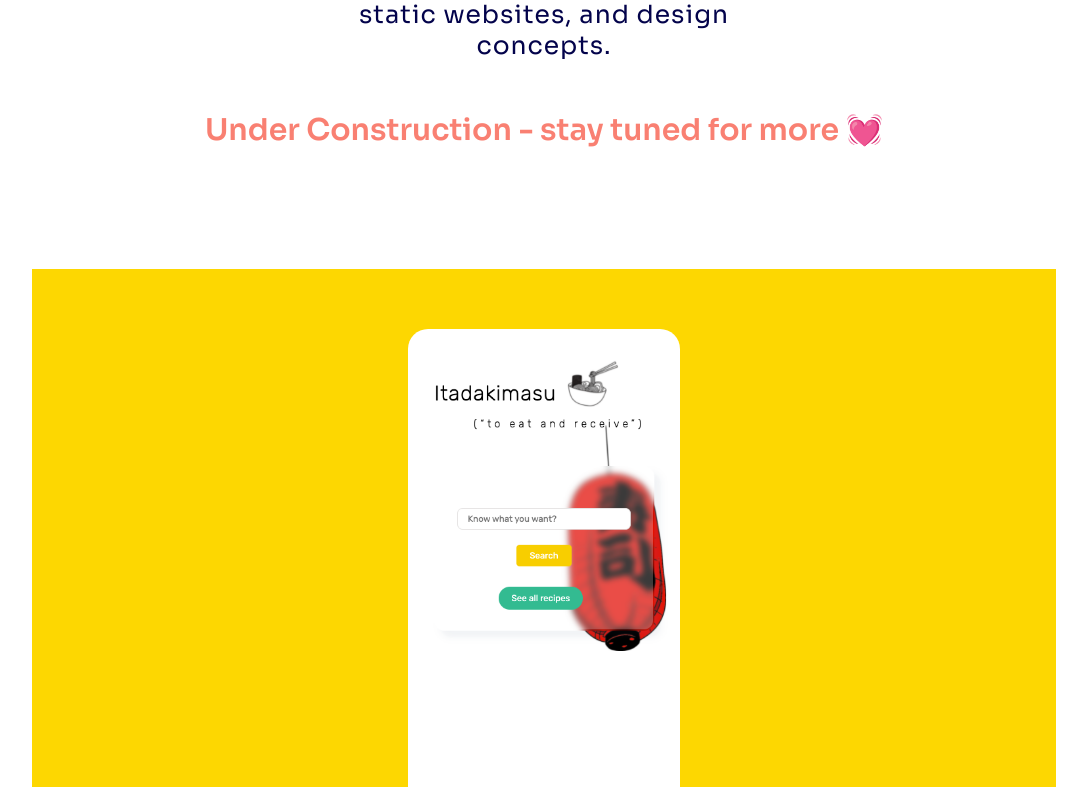
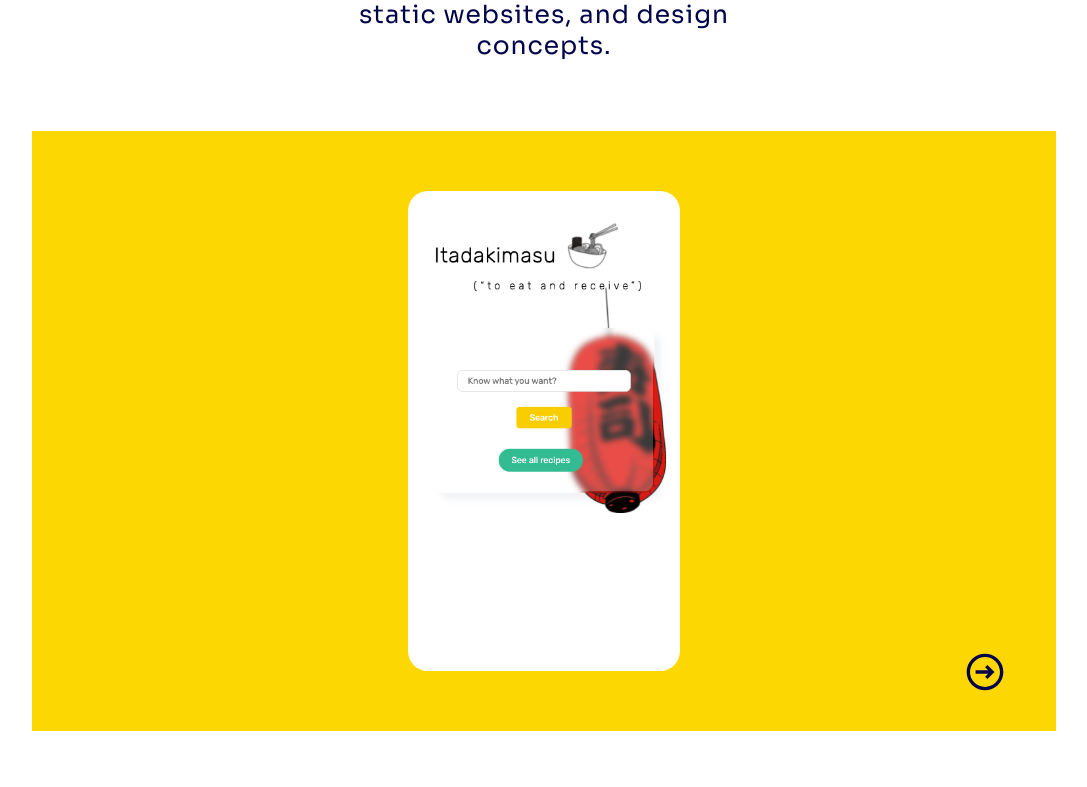
Before and after one commit to ediheid/portfolio-frontend, a React (Create React App) app: page /home/projects in a window 1280 px wide. Shown: the part 330-1117 px from the top of the page, without its empty margins (96-1183 px from the left). Built offline with nearby package versions, Linux system fonts and the light colour scheme; no server answers.

Commit message:
Updated cursor:pointer on all clickable elements, setup main design in classes for project cards - ready to merge into main and test

```diff
--- a/src/Views/Contact/contact.scss
+++ b/src/Views/Contact/contact.scss
@@ -100,6 +100,8 @@
 
       background: $blue-jeans;
       color: $snow;
+
+      cursor: pointer;
 
       &:hover {
         background-color: $prussian-green;
--- a/src/Views/Projects/Projects.js
+++ b/src/Views/Projects/Projects.js
@@ -2,11 +2,14 @@ import React, { useState } from "react";
 import NavBar from "../../Components/NavBar/NavBar";
 // Images
 import itadakimasuMobileHome from "./static/itadakimasu-mobile-home.png";
+import itadakimasuDesktopPreview from "./static/itadakimasu-desktop-preview.png";
 // React-card-flip
 import ReactCardFlip from "react-card-flip";
 // Icons
 import { CgArrowRightO } from "react-icons/cg";
 import { CgArrowLeftO } from "react-icons/cg";
+import { RiDoubleQuotesL } from "react-icons/ri";
+import { RiDoubleQuotesR } from "react-icons/ri";
 
 const Projects = () => {
   //  React-card-flip state hook
@@ -28,21 +31,11 @@ const Projects = () => {
           design concepts.
         </p>
 
-        {/* // !!! To delete under construction once I have added more */}
-        <h2 className="under-construction">
-          Under Construction - stay tuned for more 💓{" "}
-        </h2>
+        {/* // ! Testing flip card.. */}
+        {/* // ! Breakdown into Components - every card will be different */}
+        {/* ReactCardFlip needs two children in order to function */}
 
-        {/* <div className="project-card-japanese-api all-cards">
-          <img
-            className="mobile-img-view"
-            src={itadakimasuMobileHome}
-            alt="Mobile view of Japanese API recipe search site, 'Itadakimasu, to eat and receive - a simple homepage with a search bar and a lantern illustration behind a glass card."
-          />
-        </div> */}
-
-        {/* // ? Testing flip card.. */}
-
+        {/* // ? Japanese Api Card.. */}
         <ReactCardFlip
           isFlipped={isFlipped}
           flipDirection="horizontal"
@@ -52,13 +45,15 @@ const Projects = () => {
           // True rotates the card in the same direction..
           infinite="true"
         >
-          {/* // ! Front */}
+          {/* // ?  Front */}
           <div className="project-card-japanese-api all-cards">
             <img
               className="mobile-img-view"
               src={itadakimasuMobileHome}
               alt="Mobile view of Japanese API recipe search site, 'Itadakimasu, to eat and receive - a simple homepage with a search bar and a lantern illustration behind a glass card."
             />
+
+            {/* Button to flip card for more info */}
             <button
               className="flip-button front-button"
               onClick={handleFlipClick}
@@ -67,13 +62,36 @@ const Projects = () => {
             </button>
           </div>
 
-          {/* // ! Back */}
-          <div className="project-card-japanese-api all-cards back-card">
+          {/* // ?  Back */}
+          <div className="project-card-japanese-api all-cards back-card japanese-api-back">
+            <h2 className="back-card-heading">Itadakimasu</h2>
+
+            <p className="back-card-paragraph">
+              A simple React app utilising a recipe search API, narrowed down to
+              a specific cuisine along with other parameters, conditions and
+              styling, resulting in the user being able to effortlessly search
+              for their favourite Japanese dish.
+              <span className="itadakimasu-quote-span">
+                <RiDoubleQuotesL fontSize="2rem" />
+                <i> Itadakimasu! </i>
+                <RiDoubleQuotesR />
+              </span>
+            </p>
+
+            <a
+              className="website-link"
+              href="https://epic-hypatia-0d24fe.netlify.app/"
+              target="_blank"
+              rel="noreferrer noopener"
+            >
+              Link to site
+            </a>
+
+            {/* Button back to front of card */}
             <button
               className="flip-button back-button"
               onClick={handleFlipClick}
             >
-              {" "}
               <CgArrowLeftO />
             </button>
           </div>
--- a/src/Views/Projects/projects.scss
+++ b/src/Views/Projects/projects.scss
@@ -9,16 +9,6 @@
   flex-direction: column;
   align-items: center;
 }
-
-// !!! To delete under construction once I have added more
-.under-construction {
-  font-family: $intro-font-family;
-  font-size: 3rem;
-  color: $salmon;
-  text-align: center;
-  margin: 50px;
-}
-// !!! ====================================
 
 .project-page-heading {
   margin: 130px 0 0 0;
@@ -50,13 +40,53 @@
   height: 400px;
 }
 
-// ! Back card-dimensions
+// ! Back card-dimensions and overall styling!
 .back-card {
   width: 80vw;
-  height: 80vh;
+  height: 600px;
+  font-family: $main-font-thin-font-family;
+  color: $main-site-blue;
+
+  letter-spacing: 2px;
+
+  .back-card-heading {
+    font-size: 3rem;
+    margin: 0 0 1rem 0;
+  }
+
+  .back-card-paragraph {
+    font-size: 1.5rem;
+    // font-family: $main-font-regular-font-family;
+    line-height: 2rem;
+
+    text-align: center;
+    width: 80%;
+
+    padding: 1rem;
+  }
+
+  .website-link {
+    margin: 5rem 0 0 0;
+    font-size: 1.6rem;
+    font-family: $sub-headings;
+    // color: $main-site-blue;
+    text-underline-offset: 0.3rem;
+
+    &:focus {
+      transform: scale(1.1);
+      color: $main-site-blue;
+    }
+  }
 }
 
-// Japanese Project Card
+@media (hover: hover) {
+  .website-link:hover {
+    transform: scale(1.1);
+    color: $main-site-blue;
+  }
+}
+
+// ? Japanese Project Card
 .project-card-japanese-api {
   background-color: $sun-yellow;
 
@@ -64,6 +94,20 @@
   justify-content: center;
   align-items: center;
 }
+
+.japanese-api-back {
+  display: flex;
+  flex-direction: column;
+  // Flex justify and align passed down from .project-card-japanese-api
+
+  .itadakimasu-quote-span {
+    display: block;
+    font-size: 1.8rem;
+    margin: 1rem 0 0 0;
+  }
+}
+
+// ? ====================
 
 .mobile-img-view {
   height: 80%;
@@ -83,7 +127,14 @@
   border: none;
   // React-icon Component inside button
   font-size: 3rem;
-  color: $hot-pink;
+  color: $main-site-blue;
+
+  cursor: pointer;
+
+  &:focus {
+    transform: scale(1.1);
+    color: $salmon;
+  }
 }
 
 .front-button {
@@ -94,6 +145,15 @@
 .back-button {
   bottom: 5%;
   left: 5%;
+}
+
+// So hover effects don't stick on touch screen devices
+@media (hover: hover) {
+  .front-button:hover,
+  .back-button:hover {
+    transform: scale(1.1);
+    color: $salmon;
+  }
 }
 
 // ? Tablet
```
Also changed, not shown: src/Views/Projects/static/itadakimasu-desktop-preview.png (added).
